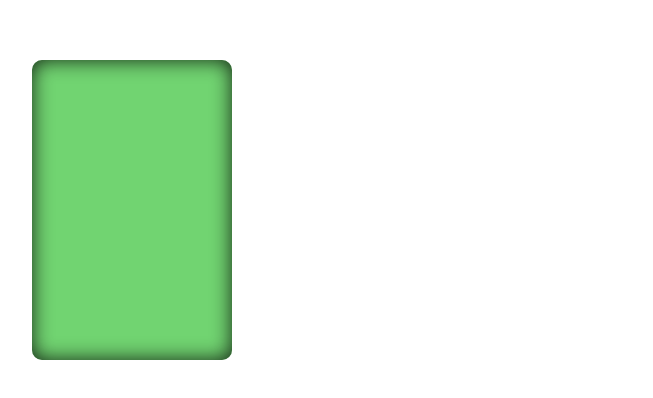
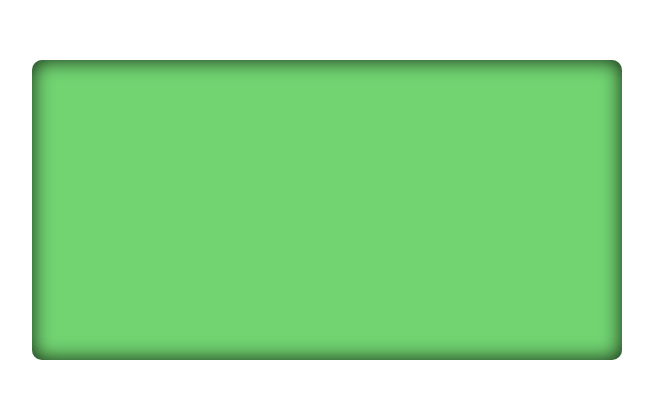
Before and after one commit to QuoFN/premium__home-work, a plain HTML site: page PREMIUM/lesson 24/index.html in a window 1280 px wide. Shown: the part 340-738 px from the top of the page, without its empty margins (608-1261 px from the left). Drawn offline with Linux system fonts and the light colour scheme.

Commit message:
Update style.css

```diff
--- a/PREMIUM/lesson 24/css/style.css
+++ b/PREMIUM/lesson 24/css/style.css
@@ -5,8 +5,6 @@
 
 .block {
     height: 300px;
-    width: 100%;
-    max-width: 200px;
     border-radius: 10px;
     box-shadow: inset 0 0 20px rgba(0, 0, 0, 0.842);
     background-color: rgb(113, 212, 113);
```
